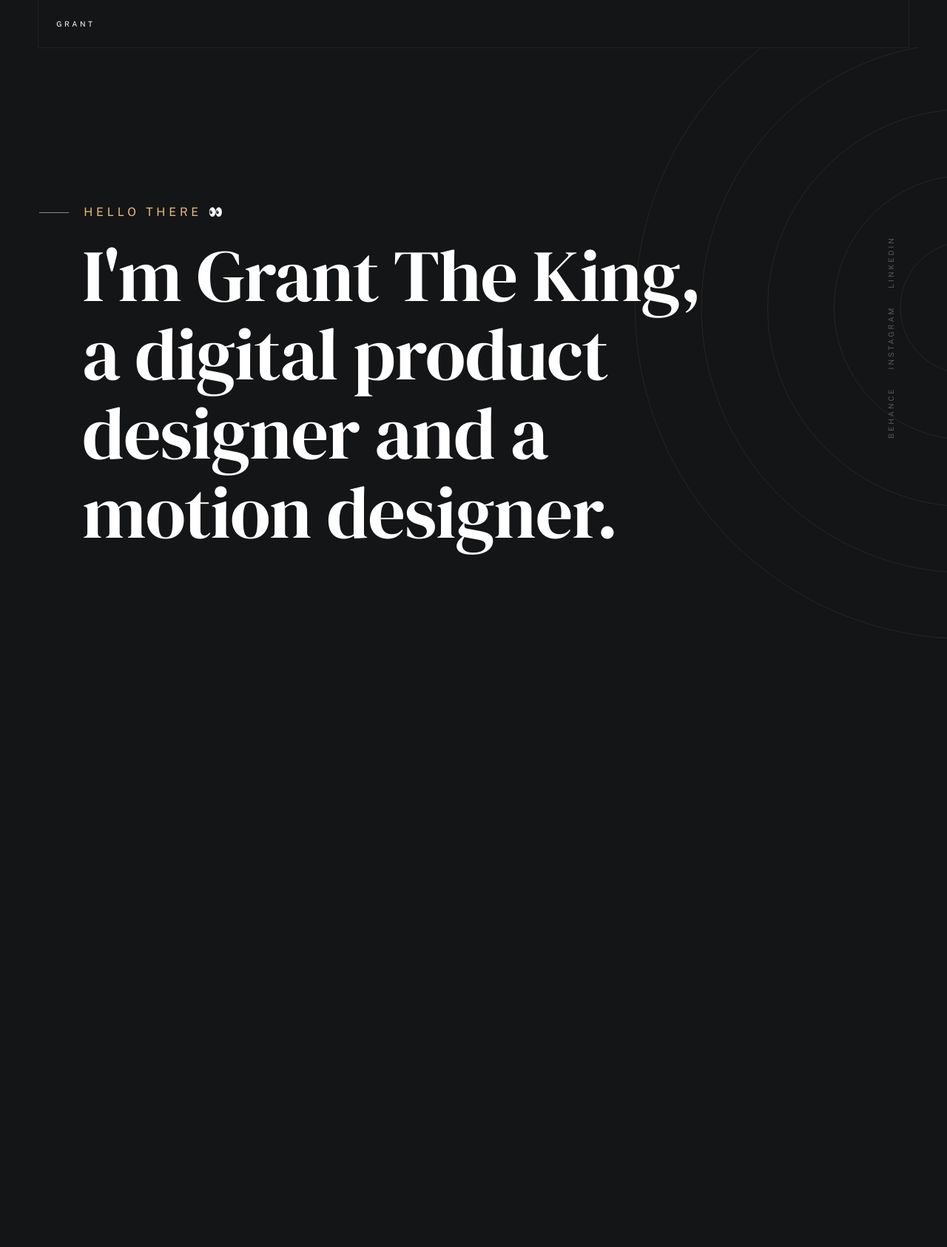
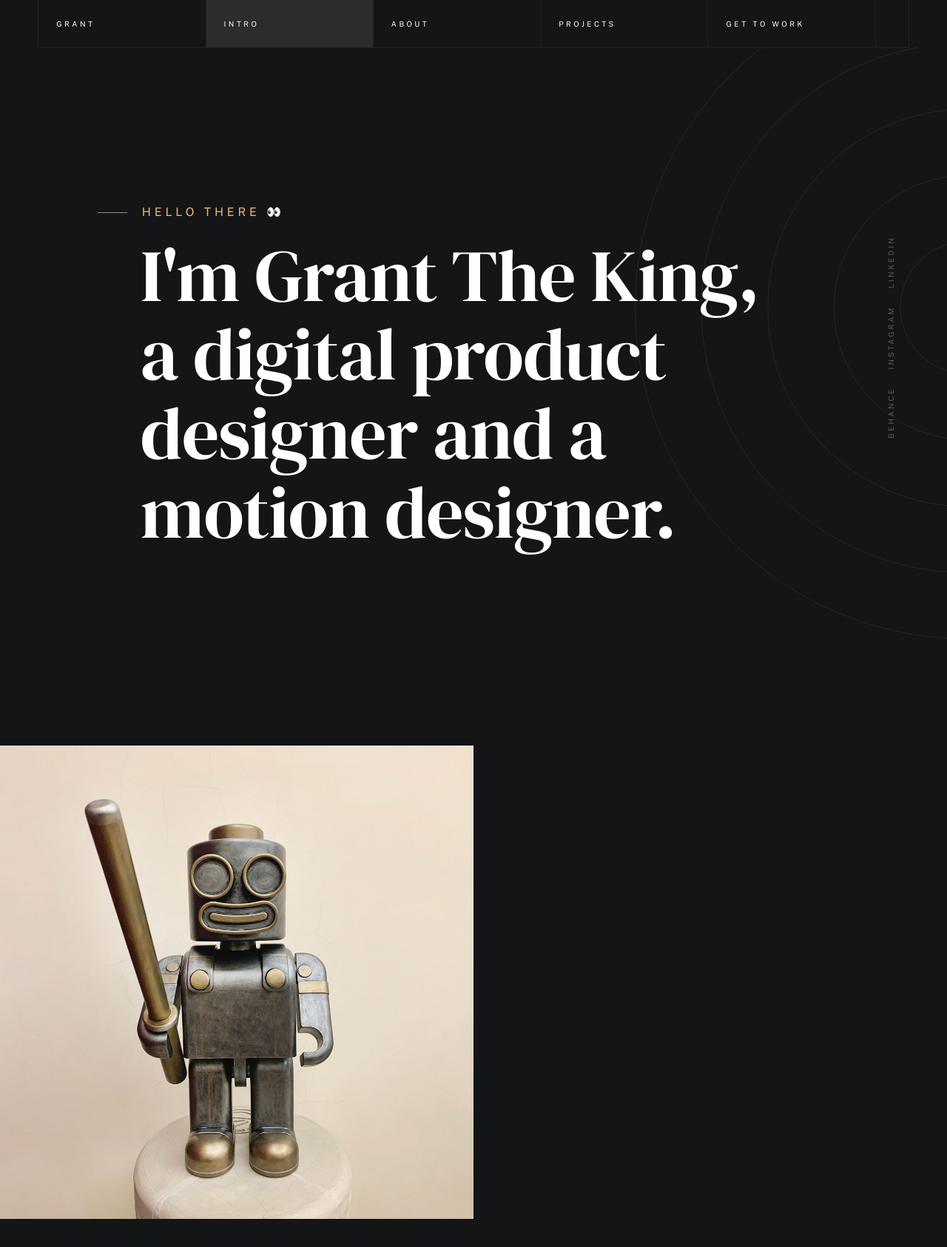
Before and after one commit to adebayo-moses/grant-portfolio, a plain HTML site: page index.html in a window 1280 px wide. Shown: the whole page at 74% size. Before the commit the page ends 880 px from the top, so only its background shows below. Drawn offline with nearby package versions, Linux system fonts and the light colour scheme; a web font is replaced by a local one.

Commit message:
added about image

```diff
--- a/index.html
+++ b/index.html
@@ -35,6 +35,10 @@
   <nav class="column lg-12 main-nav">
     <ul>
       <li><a href="index.html" class="">Grant</a></li>
+      <li class="current"><a href="#intro" class="smoothscroll">Intro</a></li>
+      <li><a href="#about" class="smoothscroll">About</a></li>
+      <li><a href="#works" class="smoothscroll">Projects</a></li>
+      <li><a href="#contact" class="smoothscroll">Get to work<a></li>
     </ul>
   </nav>
 </div>
@@ -68,6 +72,16 @@
 
 
 <!-- <about section> -->
+  <section id="about" class="s-about target-section">
+    <div class="row about-info wide" data-animate-block>
+<div class="column lg-6 md-12 about-info__pic-block">
+
+  <img src="/assets/DSKTOYS.jpg" srcset="assets/DSKTOYS.jpg" alt="" class="about-info__pic data-animate-el">
+
+  </div>
+    </div>
+  </section>
+
 
 
           <script src="/scripts/app.js"></script>
```
Also changed, not shown: assets/DSKTOYS.jpg (added).
